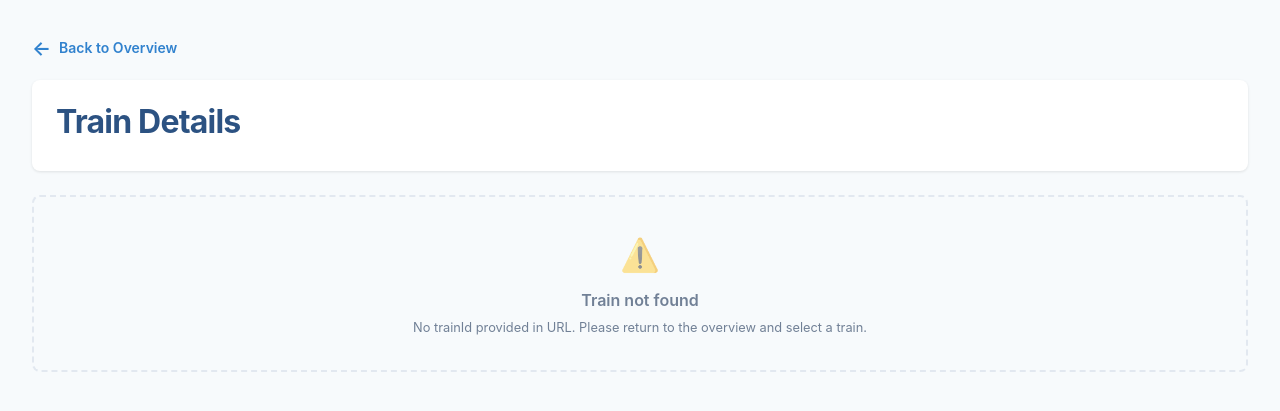
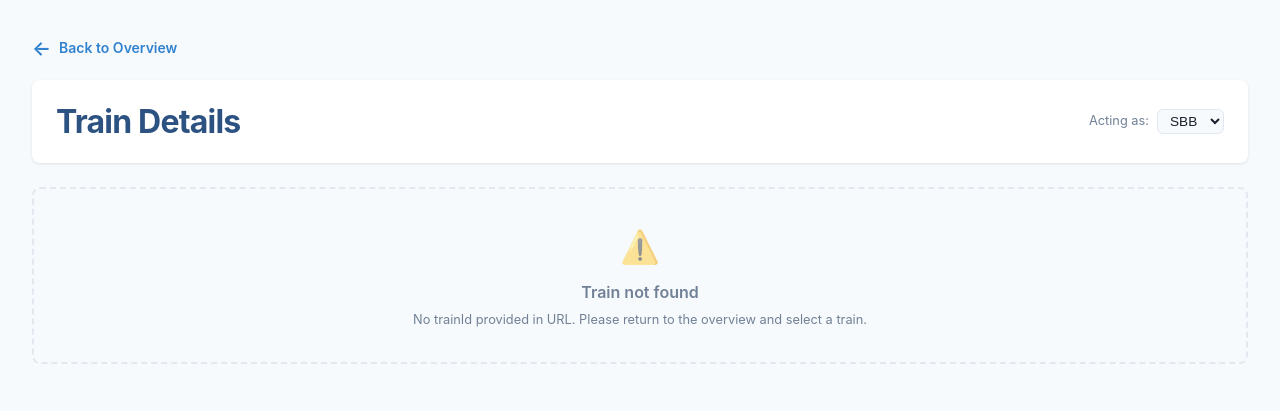
Before and after one commit to SchweizerischeBundesbahnen/r2p, a Spring Boot app: page /details.html in a window 1280 px wide. Shown: the top 411 px of the page. Run offline with Spring Boot 4, Linux system fonts and the light colour scheme; some of the project's set-up classes (security, data sources, template engines, error pages and the like) are left out, and stand-ins take their place; some libraries are stand-ins or nearby versions.

Commit message:
feat: implement to select 'acting as' partner

```diff
--- a/src/main/resources/static/details.html
+++ b/src/main/resources/static/details.html
@@ -12,8 +12,20 @@
         <a href="index.html" class="back-link" tabindex="0">Back to Overview</a>
 
         <!-- Header -->
-        <header class="header compact-header">
-            <h1 id="page-title" x-text="train ? 'Train Details - ' + train.trainNumber : 'Train Details'">Train Details</h1>
+        <header class="header compact-header" style="display:flex; align-items:center; gap:var(--spacing-md);">
+            <h1 id="page-title" style="flex:1; margin:0;"
+                x-text="train ? 'Train Details - ' + train.trainNumber : 'Train Details'">Train Details</h1>
+            <!-- Temporary partner/token switcher (PoC only) -->
+            <div class="token-selector">
+                <label for="token-select">Acting as:</label>
+                <select id="token-select" class="token-select"
+                        x-model="selectedToken"
+                        @change="onTokenChange()">
+                    <template x-for="t in partnerTokens" :key="t">
+                        <option :value="t" :selected="t === selectedToken" x-text="t"></option>
+                    </template>
+                </select>
+            </div>
         </header>
 
         <!-- Loading State -->
--- a/src/main/resources/static/js/app-details.js
+++ b/src/main/resources/static/js/app-details.js
@@ -14,6 +14,10 @@ function detailsApp() {
         // ── Raw data ──────────────────────────────────────────────────────────
         allBranches:  [],
         allChangelog: [],
+
+        // ── Partner token selector ────────────────────────────────────────────
+        selectedToken: getSelectedToken(),
+        partnerTokens: PARTNER_TOKENS,
 
         // ── Items per page (shared across both tables) ────────────────────────
         itemsPerPage: 20,
@@ -121,6 +125,15 @@ function detailsApp() {
             }
         },
 
+        // ── Called when token selector changes ────────────────────────────────
+        onTokenChange() {
+            setSelectedToken(this.selectedToken);
+            this.loading = true;
+            this.error   = null;
+            this.train   = null;
+            this.init();
+        },
+
         // ── Branch sort helpers (delegated to branchSorter) ───────────────────
         branchSort(col) {
             this.branchSorter.sort(col);
--- a/src/main/resources/static/js/r2p-api.js
+++ b/src/main/resources/static/js/r2p-api.js
@@ -1,17 +1,24 @@
 /**
  * r2p-api.js — Centralised API fetch helpers for the R2P frontend.
- * Depends on: r2p-utils.js (for handleUnauthorized is inlined here)
+ * Depends on: r2p-utils.js (getSelectedToken, handleUnauthorized)
  */
 
 // ── Shared request options ────────────────────────────────────────────────────
-
-const API_HEADERS = { 'token': 'SBB' };
 
 /**
  * Redirects the browser to the Azure OAuth2 login page.
  */
 function handleUnauthorized() {
     window.location.href = '/oauth2/authorization/azure';
+}
+
+/**
+ * Returns the current API request headers, reading the selected partner token
+ * from localStorage on every call so changes take effect immediately.
+ * @returns {{ token: string }}
+ */
+function apiHeaders() {
+    return { 'token': getSelectedToken() };
 }
 
 // ── Fetch helpers ─────────────────────────────────────────────────────────────
@@ -23,7 +30,7 @@ function handleUnauthorized() {
  * @returns {Promise<Response>}  Resolves to the Response (may not be ok — caller must check)
  */
 async function apiFetch(url) {
-    const response = await fetch(url, { headers: API_HEADERS });
+    const response = await fetch(url, { headers: apiHeaders() });
     if (response.status === 401) {
         handleUnauthorized();
         // Return a never-resolving promise so callers don't continue after redirect
--- a/src/main/resources/static/js/r2p-utils.js
+++ b/src/main/resources/static/js/r2p-utils.js
@@ -290,6 +290,34 @@ function getTimetableYearOptions() {
     return options;
 }
 
+// ── Partner token (simulated authentication) ─────────────────────────────────
+
+/**
+ * All available partner tokens, matching the PartnerToken enum in the OpenAPI spec.
+ * This is a temporary front-end-only simulation until real auth is in place.
+ * @type {string[]}
+ */
+const PARTNER_TOKENS = ['SBB', 'BLS', 'SOB'];
+
+const _TOKEN_STORAGE_KEY = 'r2p_selected_token';
+
+/**
+ * Returns the currently selected partner token.
+ * Falls back to 'SBB' if nothing is stored.
+ * @returns {string}
+ */
+function getSelectedToken() {
+    return localStorage.getItem(_TOKEN_STORAGE_KEY) ?? 'SBB';
+}
+
+/**
+ * Persists the selected partner token.
+ * @param {string} token  Must be one of PARTNER_TOKENS
+ */
+function setSelectedToken(token) {
+    localStorage.setItem(_TOKEN_STORAGE_KEY, token);
+}
+
 // ── Data mapping ──────────────────────────────────────────────────────────────
 
 /**
--- a/src/main/resources/static/style.css
+++ b/src/main/resources/static/style.css
@@ -152,6 +152,31 @@ p {
     font-size: 0.95rem;
     font-weight: 500;
     margin-top: var(--spacing-xs);
+}
+
+/* ── Partner token selector (temporary PoC feature) ────────────────────── */
+.token-selector {
+    display: flex;
+    align-items: center;
+    gap: var(--spacing-sm);
+    margin-left: auto;          /* push to the right inside a flex row */
+    flex-shrink: 0;
+}
+
+.token-selector label {
+    font-size: 0.8rem;
+    color: var(--text-muted);
+    white-space: nowrap;
+}
+
+.token-selector .token-select {
+    font-size: 0.85rem;
+    padding: 3px 8px;
+    border: 1px solid var(--border-color);
+    border-radius: 6px;
+    background: var(--background-color);
+    color: var(--text-primary);
+    cursor: pointer;
 }
 
 .version-badge {
```
Also changed, not shown: src/main/resources/static/index.html (+13 -2 lines), src/main/resources/static/js/app-index.js (+11 -0 lines), src/main/resources/static/js/app-train-version.js (+13 -0 lines), src/main/resources/static/train-version.html (+16 -3 lines).
